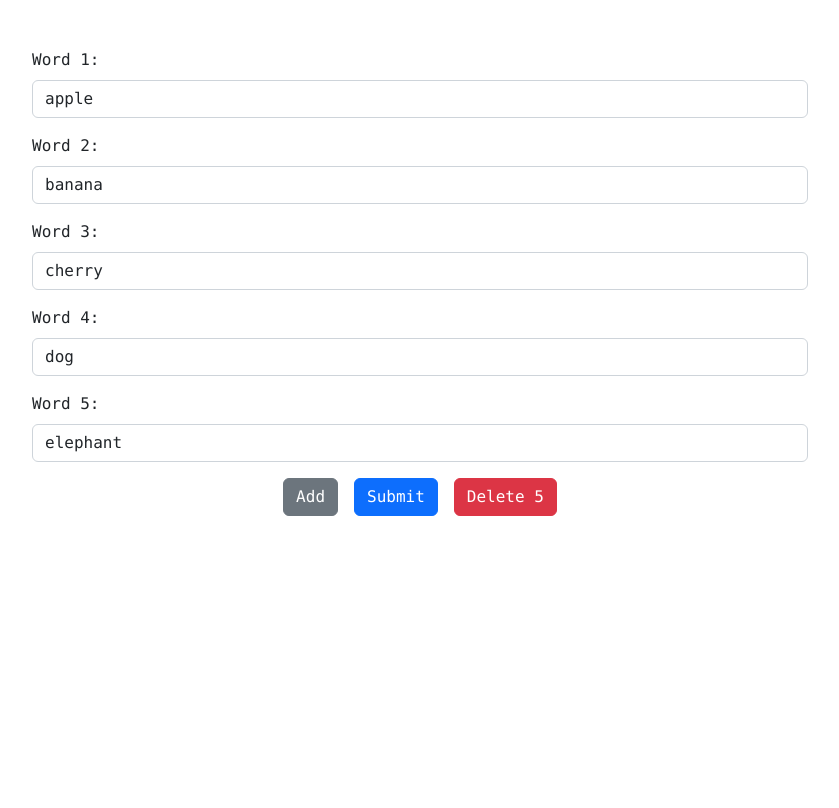
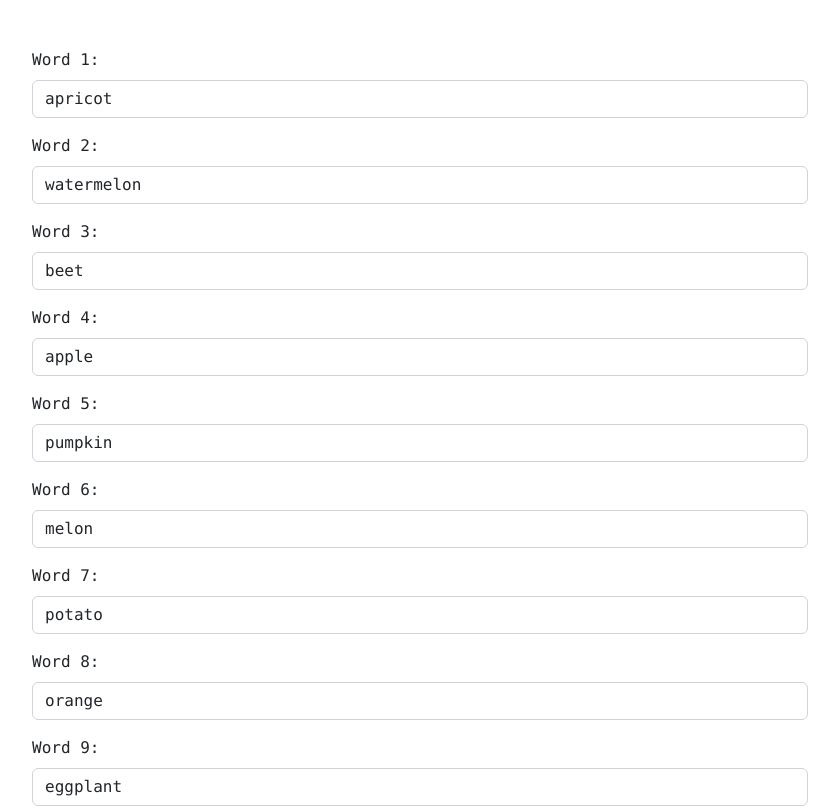
Before and after one commit to osawa-koki/word-chain.py, a Next.js app in the folder client/: page /word-chain in a window 1280 px wide. Shown: the top 808 px of the page, without its empty margins (220-1059 px from the left). Built offline with nearby package versions, Linux system fonts and the light colour scheme.

Commit message:
テンプレ。

```diff
--- a/client/pages/word-chain.tsx
+++ b/client/pages/word-chain.tsx
@@ -1,14 +1,18 @@
 import React, { useEffect, useState } from 'react';
 import { Button, Container, Form, FormControl } from 'react-bootstrap';
 import { BsFillArrowRightSquareFill } from "react-icons/bs";
+
+import words_template from '../src/words';
+
+const LIMIT = 50;
 
 const App: React.FC = () => {
   const [words, setWords] = useState<string[]>([]);
   const [items, setItems] = useState<string[]>([]);
 
   useEffect(() => {
-    const randomWords = ['apple', 'banana', 'cherry', 'dog', 'elephant'];
-    setWords(randomWords.slice(0, 5));
+    const words = words_template.sort(() => Math.random() - Math.random()).slice(0, 10);
+    setWords(words);
   }, []);
 
   const sendData = async () => {
@@ -58,7 +62,7 @@ const App: React.FC = () => {
             </Form.Group>
           ))}
           <div id="ButtonContainer">
-            <Button variant="secondary" onClick={handleAdd} disabled={30 <= words.length}>
+            <Button variant="secondary" onClick={handleAdd} disabled={LIMIT <= words.length}>
               Add
             </Button>
             <Button variant="primary" type="submit">
--- /dev/null
+++ b/client/src/words.ts
@@ -0,0 +1,56 @@
+
+const words = [
+  'apple',
+  'banana',
+  'orange',
+  'grape',
+  'melon',
+  'lemon',
+  'lime',
+  'blueberry',
+  'strawberry',
+  'raspberry',
+  'blackberry',
+  'watermelon',
+  'kiwi',
+  'pear',
+  'peach',
+  'apricot',
+  'plum',
+  'cherry',
+  'mango',
+  'pineapple',
+  'coconut',
+  'avocado',
+  'tomato',
+  'potato',
+  'carrot',
+  'onion',
+  'garlic',
+  'ginger',
+  'cucumber',
+  'broccoli',
+  'cauliflower',
+  'spinach',
+  'lettuce',
+  'cabbage',
+  'asparagus',
+  'peas',
+  'beans',
+  'corn',
+  'mushroom',
+  'eggplant',
+  'zucchini',
+  'squash',
+  'pumpkin',
+  'radish',
+  'beet',
+  'turnip',
+  'celery',
+  'artichoke',
+  'yam',
+  'okra',
+  'cassava',
+];
+
+export default words;
```
Also changed, not shown: 1 other file (tests, documents, lock files or other folders).
